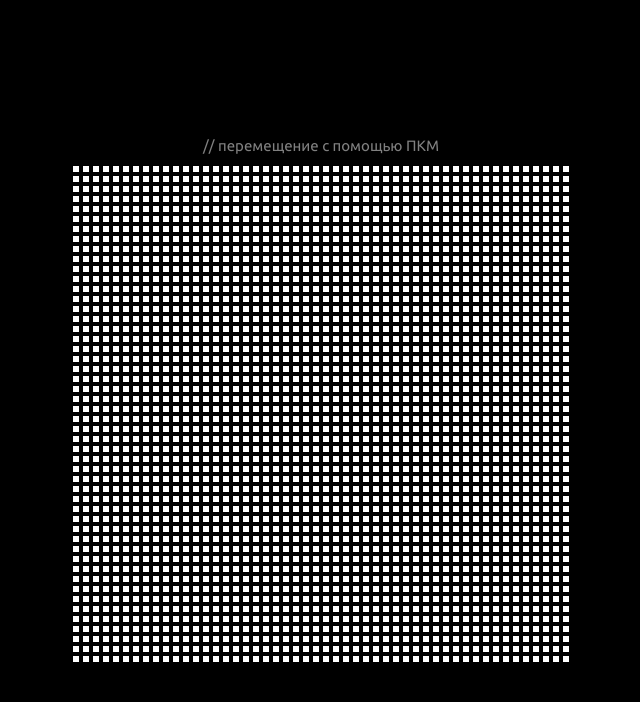
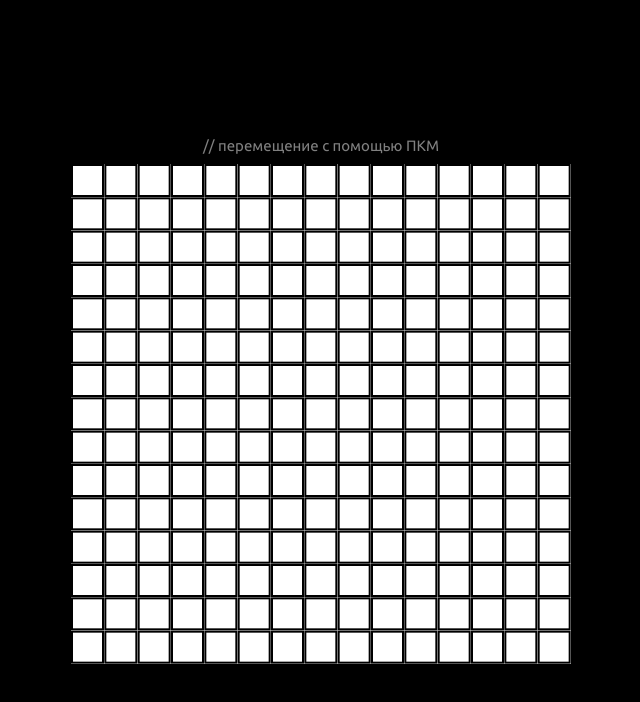
Before and after one commit to Volshebnik09/react-app, a React (Create React App) app: page / in a window 1280 px wide. Shown: the top 702 px of the page, without its empty margins (319-959 px from the left). Built offline with nearby package versions, Linux system fonts and the light colour scheme.

Commit message:
simplification

```diff
--- a/src/components/gameModel.ts
+++ b/src/components/gameModel.ts
@@ -32,7 +32,7 @@ export function setGameSize(width:number,height:number){
     gameHeight = height;
 }
 
-export function etGameSize(){
+export function getGameSize(){
     return {
         width:gameWidth,
         height:gameHeight
--- a/src/components/gameOS/GameOS.tsx
+++ b/src/components/gameOS/GameOS.tsx
@@ -1,7 +1,17 @@
 import React, {RefObject, useEffect, useState} from 'react';
 import { CellT, GameOSProps } from '../../Types/Game';
 import Cell from '../Cell/Cell';
-import { getCellsPerHeight, getCellsPerWidth, getCellsSize, getSymbol, setOSCoords, cells, move, getOffsetX, getOffsetY} from '../gameModel';
+import {
+    getCellsPerHeight,
+    getCellsPerWidth,
+    getCellsSize,
+    getSymbol,
+    setOSCoords,
+    cells,
+    move,
+    getOffsetX,
+    getOffsetY,
+} from '../gameModel';
 
 
 
@@ -13,7 +23,8 @@ function generateCells () {
         for (let y = -1 - offsetY;y<getCellsPerHeight() - offsetY;y++){
             newCells.push({
                 x:x,
-                y:y
+                y:y,
+                symbol:getSymbol(x,y,cells)
             })
         }
     }
@@ -48,7 +59,7 @@ function movementHandler(game:RefObject<HTMLDivElement>,setCellsInView:React.Dis
     })
 }
 
-function clickHandler(game:HTMLElement){
+function clickHandler(game:HTMLElement,setCellsInView:React.Dispatch<CellT[]>){
     game.addEventListener('click',(e)=>{
         let target = e.target as HTMLElement
 
@@ -63,19 +74,19 @@ function clickHandler(game:HTMLElement){
         let x = Math.floor((cellCoords.x - gameCoords.x + 0.01) / getCellsSize()) - getOffsetX();
         let y = Math.floor((cellCoords.y - gameCoords.y + 0.01) / getCellsSize()) - getOffsetY();
         move(x,y)
+        setCellsInView(generateCells())
     })
 }
 
-
 function GameOS({game}:GameOSProps) {
-    const [cellsInView, setCellsInView] = useState<CellT[]>(()=>generateCells())
-    const [OSCoordsView,setOSCoordsView] = useState<[number,number]>([0,0])
-
+    const [OSCoordsView,setOSCoordsView] = useState<[number,number]>([1,1])
+    const [cellsInView, setCellsInView] = useState(generateCells());
 
     // вешаем перемещение
     useEffect(()=>{
         movementHandler(game,setCellsInView,setOSCoordsView)
-        clickHandler(game.current!)
+        clickHandler(game.current!,setCellsInView)
+        setOSCoordsView([0,0])
     },[game])
 
     return (
@@ -90,7 +101,7 @@ function GameOS({game}:GameOSProps) {
                 key={index}
                 x={item.x}
                 y={item.y}
-                symbol={getSymbol(item.x,item.y,cells)}
+                symbol={item.symbol}
                 />
             })}
         </div>
--- a/src/index.css
+++ b/src/index.css
@@ -48,4 +48,5 @@ body {
   justify-content: center;
   align-items: center;
   font-family: "Ubuntu", serif;
+  user-select: none;
 }
--- a/src/index.tsx
+++ b/src/index.tsx
@@ -14,7 +14,7 @@ root.render(
         toWin={3}
         width={500}
         height={500}
-        cellsPerWidth={50}
+        cellsPerWidth={15}
         players={[
             {
                 name:"First player",
```
Also changed, not shown: 1 other file (tests, documents, lock files or other folders).
